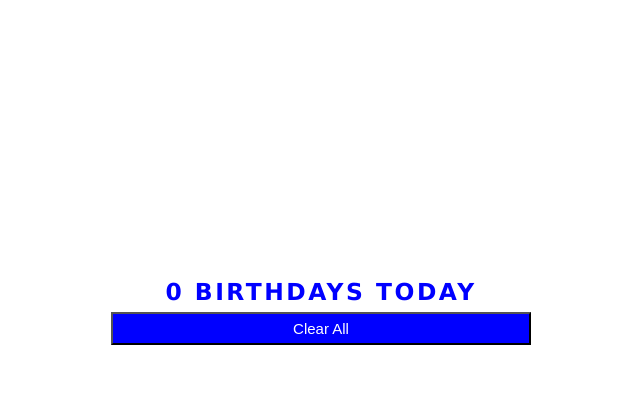
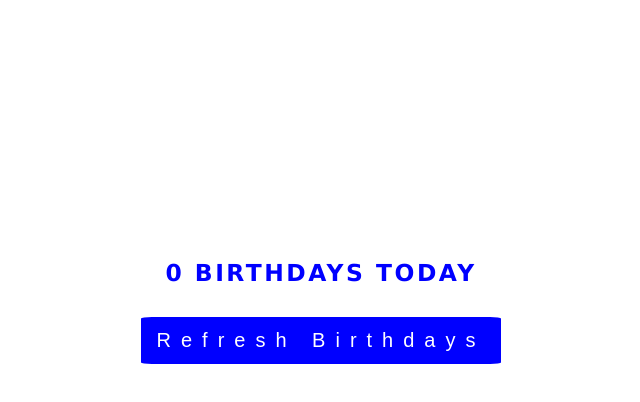
Before and after one commit to JoaoPedrodaSilva/REACT-Birthday-Reminder, a React (Create React App) app: page / in a window 1280 px wide. Both pictures are taken after a click on the button "Clear All". Shown: the top 402 px of the page, without its empty margins (319-959 px from the left). Built offline with nearby package versions, Linux system fonts and the light colour scheme.

Commit message:
added refresh functionality

```diff
--- a/src/App.js
+++ b/src/App.js
@@ -4,6 +4,15 @@ import List from './List.js'
 
 function App() {
   const [people, setPeople] = useState(data)
+
+  if(people.length === 0) {
+    return (
+      <main className="App">
+        <h3 className='title'>{people.length} BIRTHDAYS TODAY</h3>
+        <button className='refresh' onClick={() => setPeople(data)}>Refresh Birthdays</button>
+      </main>
+    )
+  }
 
   return (
     <main className="App">
--- a/src/index.css
+++ b/src/index.css
@@ -28,6 +28,7 @@ body {
     margin: 1%;
     color: blue;
     letter-spacing: 0.25rem;
+    margin-bottom: 2%;
   }
 
   .person {
@@ -36,34 +37,53 @@ body {
     align-items: center;
     width: 70%;
     margin: 0.25%;
-    border-radius: 5%;
+    padding: 1%;
+    border-radius: 3%;
     background-color: lightblue;
   }
     .remove-person {
-      font-size: 1.5rem;
+      font-size: 2rem;
       width: 25%;
       padding: 2%;
-      margin-right: 5%;
-      background-color: blue;
-      color: white
+      margin-right: 1%;
+      border: none;
+      background-color: transparent;
+      color: blue
     }
     .image {
-      width: 25%;
+      width: 35%;
       border-radius: 15%;
-      margin: 0 10%;
+      margin: 0 3%;
       border: solid black 1px;
     }
     .name {
-      font-size: 1.5rem;
+      font-size: 2rem;
+      margin: 0 auto;
     }
     .age {
       font-size: 1.25rem;
+      margin: 0 auto;
     }
 
   .clear-all {
     font-size: 1.5rem;
-    width: 70%;
+    width: 72%;
     padding: 1%;
+    margin-top: 1%;
+    border-radius: 3%;
+    border: none;
+    background-color: blue;
+    color: white
+  }
+
+  .refresh {
+    font-size: 2rem;
+    letter-spacing: 1rem;
+    width: 60%;
+    padding: 2%;
+    margin-top: 3%;
+    border-radius: 3%;
+    border: none;
     background-color: blue;
     color: white
   }
```
